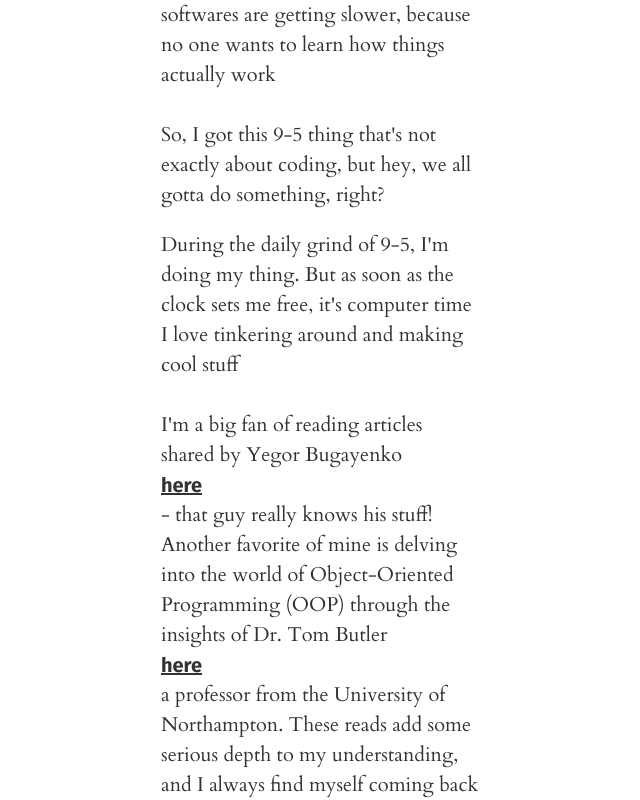
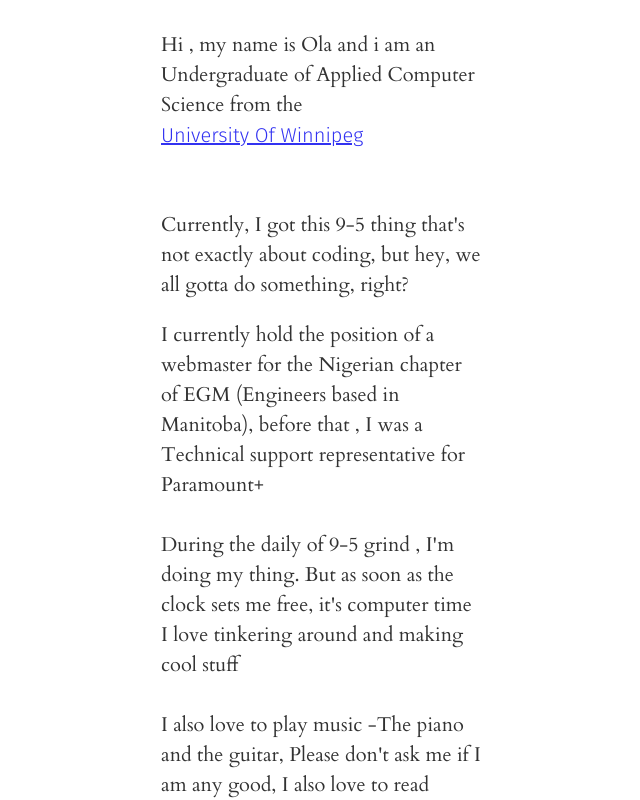
Before and after one commit to Olaisheretolearn/blog, a plain HTML site: page june11.html in a window 1280 px wide. Shown: the part 509-1309 px from the top of the page, without its empty margins (319-959 px from the left). Drawn offline with Linux system fonts and the light colour scheme.

Commit message:
final update

```diff
--- a/june11.html
+++ b/june11.html
@@ -31,20 +31,39 @@
                             </div>
                             <div class="data">
                                 <p class="datap">
-                                    Hey there! 🌟 I'm Ola from Nigeria(aka Samuel) but right now, I school somewhere in Canada, learning cool stuff about computers and some sciences around it .
-                                    . And also how to make useful softwares.
-                                    Computers are getting faster and softwares are getting slower, because no one wants to learn how things actually work
+
+                                    Prepare to encounter sacred content, meticulously crafted from the most dependable sources on
+                                     Earth, complemented by the insights from my own mind. ****zippss**  <br> <br> Just kidding  <br> <br>
+
+
+
+
+
+
+
+                                   Hi , my name is Ola and i am an Undergraduate of Applied Computer Science from the <a href="https://www.uwinnipeg.ca/">University Of Winnipeg</a>
 
                                     <br><br>
 
-                                    So, I got this 9-5 thing that's not exactly about coding, but hey, we all gotta do something, right?
+                                    Currently, I got this 9-5 thing that's not exactly about coding,
+                                     but hey, we all gotta do something, right?
                                     </p>
 
                                <div class="datap">
 
+                                I currently hold the position of a webmaster for the Nigerian chapter of EGM (Engineers based in Manitoba), before that , I was a Technical support representative for Paramount+
 
-                                During the daily grind of 9-5, I'm doing my thing. But as soon as the clock sets me free, it's computer time
+
+
+                                <br> <br>
+                                During the daily  of 9-5 grind , I'm doing my thing. But as soon as the clock sets me free, it's computer time
                                  I love tinkering around and making cool stuff </li>
+                                <br> <br>
+
+                                I also love to play music -The piano and the guitar, Please don't ask me if I am any good,
+                                I also love to read random literatures, <br> <br> I started this blog to share my enthusiasm for the science around computers and programming
+,
+                                I largely love Operating Systems, and OOP and this blog will be mainly about these stuff
                                 <br> <br>
 
                                 I'm a big fan of reading articles shared by Yegor Bugayenko <a href="https://www.yegor256.com/" style="font-weight: bold; color: black; display: flex; flex-direction: row;">here</a>- that guy
@@ -61,7 +80,7 @@
                                 <div class="box">
                                     <div class="verse">
                                     <i>
-                                        By the way, welcome to read my thoughts! I'll be mostly diving into the world of OOP, and just a heads up, I try my best to get things right. But hey, we're all human, right? If you ever spot something fishy or
+                                        By the way, you're welcome to read my thoughts! I'll be mostly diving into the world of OOP and operating Systems, and just a heads up, I try my best to get things right. But hey, we're all human, right? If you ever spot something fishy or
                                          just wanna chat, shoot me an email at oke-o59@webmail.uwinnipeg.ca. I'm all ears (or, you know, eyes)! 🚀
                                     </i>
                                     </div>
```
